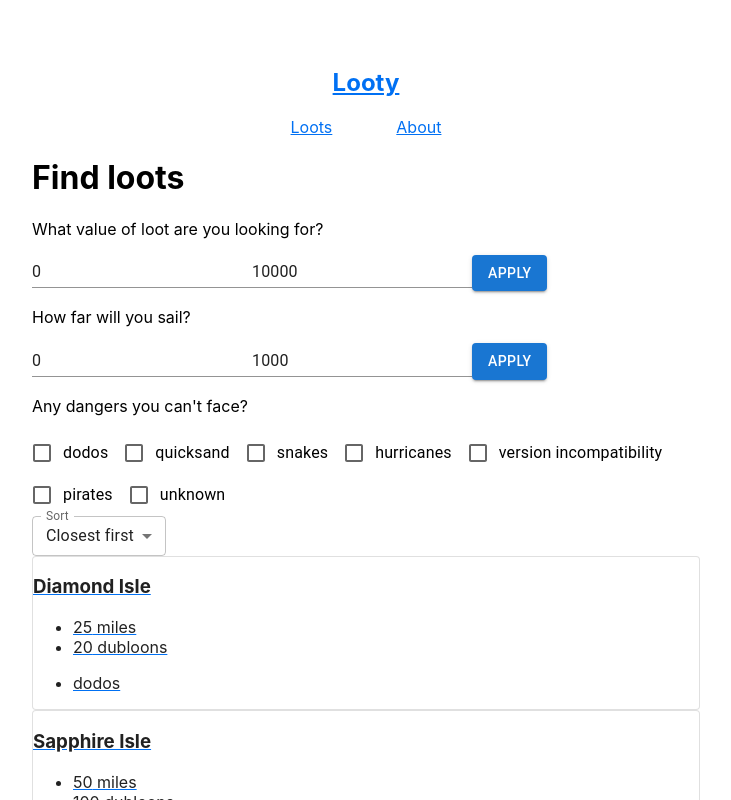
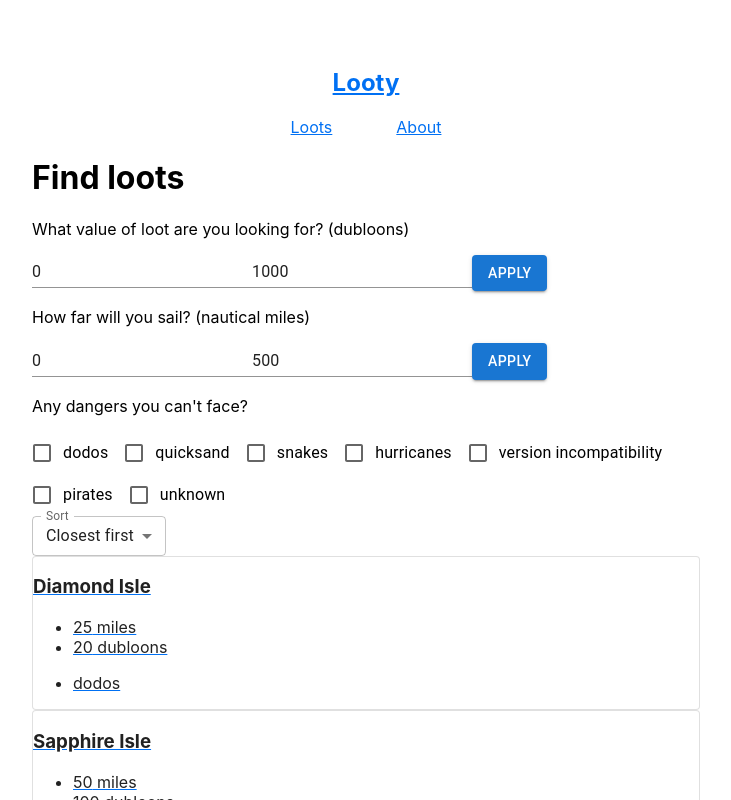
Before and after one commit to george-kirby/looty, a Next.js app: page /loots in a window 1280 px wide. Shown: the top 800 px of the page, without its empty margins (274-1005 px from the left). Built offline with nearby package versions, Linux system fonts and the light colour scheme.

Commit message:
dynamically use highest value and distance

```diff
--- a/components/loots/LootsFilterBar.js
+++ b/components/loots/LootsFilterBar.js
@@ -4,10 +4,13 @@ import { Checkbox, FormControl, FormControlLabel, Input, Button } from '@mui/mat
 
 export default function LootsFilterBar( { allLootsData, activeFilters, setActiveFilters } ) {
 
+    const highestValue = allLootsData.map(loot => loot.value).sort((a, b) => b - a)[0]
+    const highestDistance = allLootsData.map(loot => loot.distance).sort((a, b) => b - a)[0]
+
     const [minValueField, setMinValueField] = useState(0)
-    const [maxValueField, setMaxValueField] = useState(10000)
+    const [maxValueField, setMaxValueField] = useState(highestValue)
     const [minDistanceField, setMinDistanceField] = useState(0)
-    const [maxDistanceField, setMaxDistanceField] = useState(1000)
+    const [maxDistanceField, setMaxDistanceField] = useState(highestDistance)
 
 
     const [allDangers, setAllDangers] = useState(() => {
@@ -60,18 +63,18 @@ export default function LootsFilterBar( { allLootsData, activeFilters, setActive
     return (
         <div>
             <div className="value-input">
-                <p>What value of loot are you looking for?</p>
+                <p>What value of loot are you looking for? (dubloons)</p>
                 <div className="value-inputs-container">
-                    <Input type="number" value={minValueField} min="0" max="10000" label="Min value (dubloons)" onChange={handleMinValueChange} />
-                    <Input type="number" value={maxValueField} min="0" max="10000" label="Max value (dubloons)" onChange={handleMaxValueChange} />
+                    <Input type="number" value={minValueField} min="0" max={highestValue} label="Min value (dubloons)" onChange={handleMinValueChange} />
+                    <Input type="number" value={maxValueField} min="0" max={highestValue} label="Max value (dubloons)" onChange={handleMaxValueChange} />
                     <Button variant="contained" type="submit" onClick={applyValueFilter}>Apply</Button>
                 </div>
             </div>
             <div className="distance-input">
-                <p>How far will you sail?</p>
+                <p>How far will you sail? (nautical miles)</p>
                 <div className="distance-inputs-container">
-                    <Input type="number" value={minDistanceField} min="0" max="1000" label="Min distance (nautical miles)" onChange={handleMinDistanceChange} />
-                    <Input type="number" value={maxDistanceField} min="0" max="1000" label="Max distance (nautical miles)" onChange={handleMaxDistanceChange} />
+                    <Input type="number" value={minDistanceField} min="0" max={highestDistance} label="Min distance (nautical miles)" onChange={handleMinDistanceChange} />
+                    <Input type="number" value={maxDistanceField} min="0" max={highestDistance} label="Max distance (nautical miles)" onChange={handleMaxDistanceChange} />
                     <Button variant="contained" type="submit" onClick={applyDistanceFilter}>Apply</Button>
                 </div>
             </div>
--- a/pages/loots/[slug].js
+++ b/pages/loots/[slug].js
@@ -36,7 +36,9 @@ export default function Loot( { title, description, dangers } ) {
             </Head>
             <main>
                 <h1>{ title }</h1>
+                {/* image */}
                 <p>{ description }</p>
+                {/* TODO fix hydration issue, selections can be random */}
                 {/* <p>Too scared of the <b>{getRandomItem(dangers)}</b>? Run on <Link href="/">home</Link>, you {getRandomItem(insults)}!</p> */}
                 <p>Too scared? Run on <Link href="/">home</Link>, landlubber!</p>
             </main>
```
